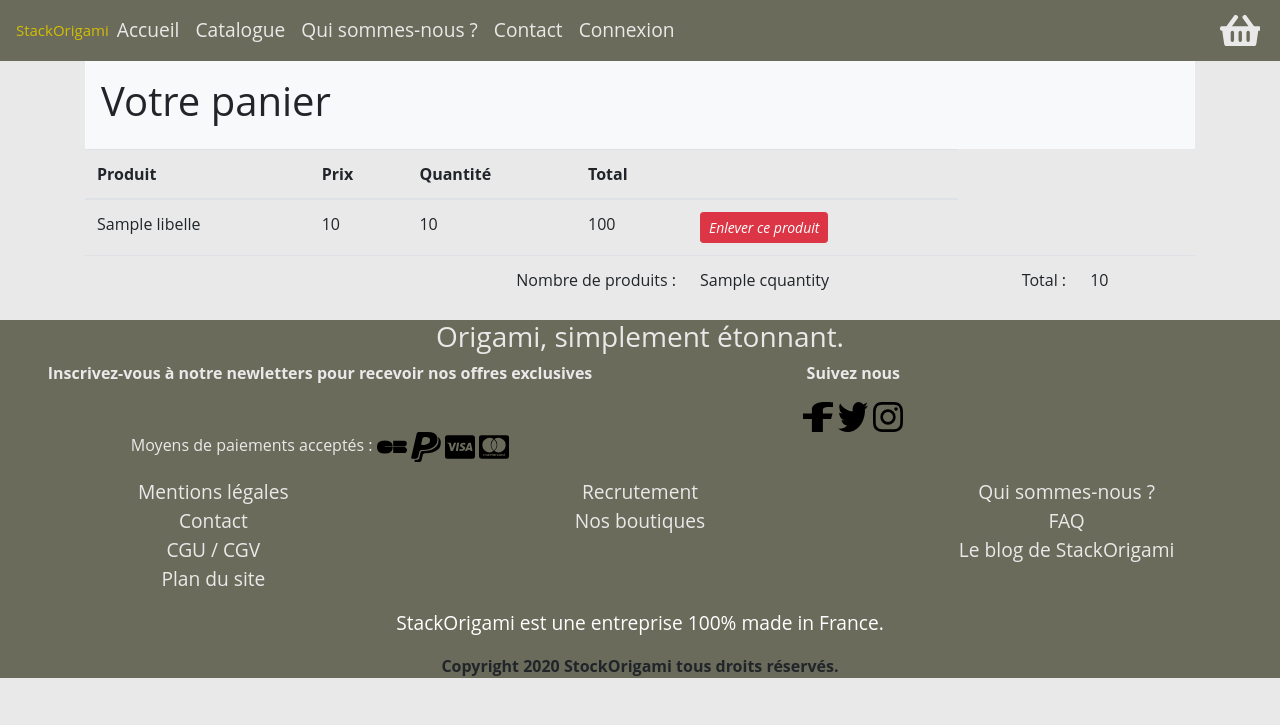
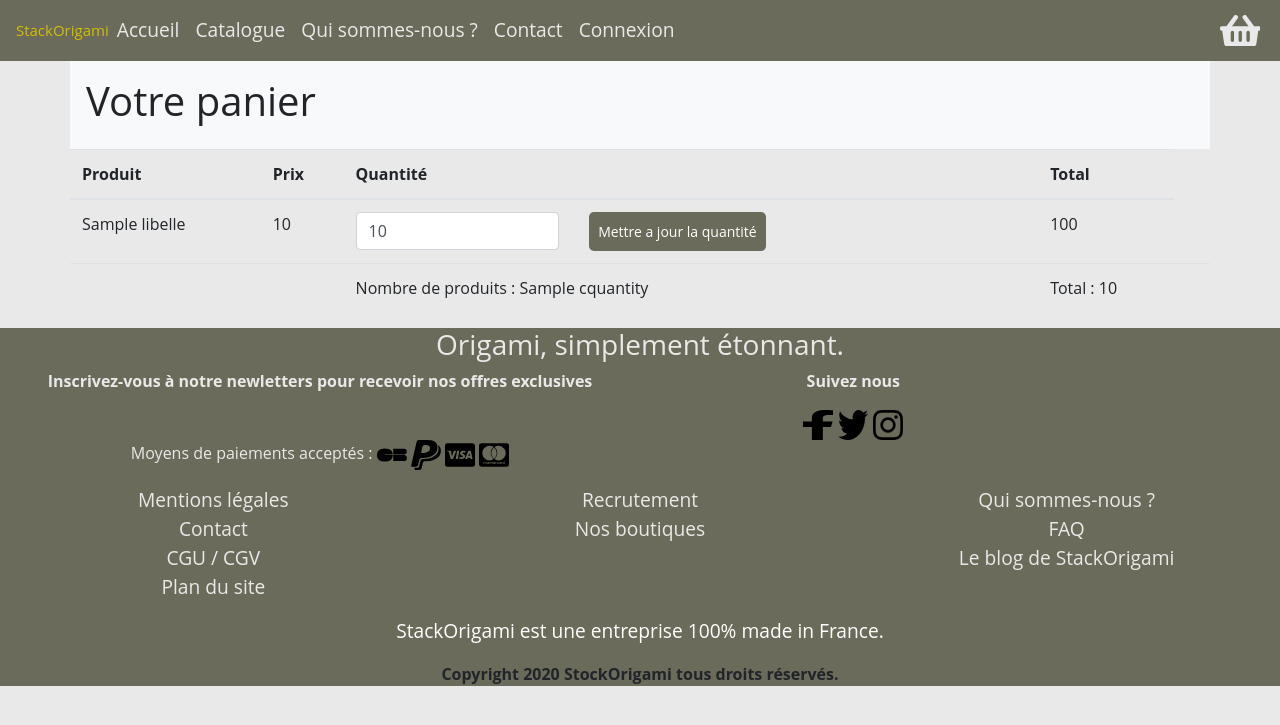
Before and after one commit to Afpa-repo/CDA-19124, a Symfony app: template StackOrigami/templates/cart/index.html.twig in a window 1280 px wide. Shown: the top 725 px of the page. Run offline with Twig, Linux system fonts and the light colour scheme; the template is opened without the code that fills it: most values are stand-ins (such as "Sample title", 1, 10 or a date in 2020); some libraries are stand-ins or nearby versions.

Commit message:
Quantité panier

```diff
--- a/StackOrigami/templates/base.html.twig
+++ b/StackOrigami/templates/base.html.twig
@@ -67,9 +67,8 @@
                     </a>
         </form>
     </div>
-    </div>
-    </div>
 </nav>
+
 {% block body %}
 
 {% endblock %}
@@ -163,6 +162,7 @@
             <p class="font-weight-bold">Copyright 2020 StockOrigami tous droits réservés.</p>
         </div>
     </div>
+
 {% endblock %}
 
 {% block javascripts %}
--- a/StackOrigami/templates/cart/index.html.twig
+++ b/StackOrigami/templates/cart/index.html.twig
@@ -5,7 +5,8 @@
 
 {% block body %}
     <div class="container">
-  <div class="bg-light p-3">
+        <div class="row">
+        <div class="bg-light col-12 p-3">
             <h1>Votre panier</h1>
         </div>
         {% for message in app.flashes('delete_product') %}
@@ -14,6 +15,7 @@
             </div>
         {% endfor %}
         {% if items | length > 0 %}
+            <div class="table-responsive">
             <table class="table">
                 <thead>
                     <tr>
@@ -21,7 +23,8 @@
                         <th>Prix</th>
                         <th>Quantité</th>
                         <th>Total</th>
-        <th></th>
+
+
                     </tr>
                 </thead>
                 <tbody>
@@ -29,26 +32,34 @@
                         <tr>
                             <td>{{item.product.libelle}}</td>
                             <td>{{item.product.price}}</td>
-          <td>{{item.quantity}}</td>
+                            <td class="mr-5"><div class="row ">
+                                    <div class="col-6 col-lg-4  ">
+                                    <form method='POST' action ="{{ path('cart_remove',{'id':item.product.id}) }}"><input type="number" class="form-control" id="nb_product" name="nb_product" value="{{item.quantity}}">
+                                        </div>
+                                        <div class="col-3 col-lg-8 ">
+                                        <button type='submit' class="btn btn-profil btn-sm  p-2">Mettre a jour la quantité</button></form>
+                                    </div>
+                            </div></td>
                             <td>{{item.product.price * item.quantity}}</td>
-          <td>
-            <a href="{{path('cart_remove',{'id':item.product.id})}}" class="btn btn-danger btn-sm">
-              <i class="fas fa-trash">Enlever ce produit</i>
-            </a>
-          </td>
+
+
                         </tr>
                     {% endfor %}
                 </tbody>
                 <tfoot>
                     <tr>
-          <td></td>
-          <td colspan ="3" class="text-right">Nombre de produits :</td>
-          <td>{{ Cquantity }}</td>
-        <td colspan ="3" class="text-right">Total :</td>
-        <td>{{total}}</td>
+
+                        <td colspan="2"></td>
+
+                        <td class="">Nombre de produits :
+                            {{ Cquantity }}</td>
+                        <td class="">Total :
+                            {{total}}</td>
                         <td></td>
                 </tfoot>
             </table>
+            </div>
+        </div>
         {% else %}
             <p>Surprise, c'est vide !</p>
         {% endif %}
```
Also changed, not shown: StackOrigami/src/Controller/CartController.php (+14 -3 lines). Lines whose indentation alone changed are shown as unchanged.
